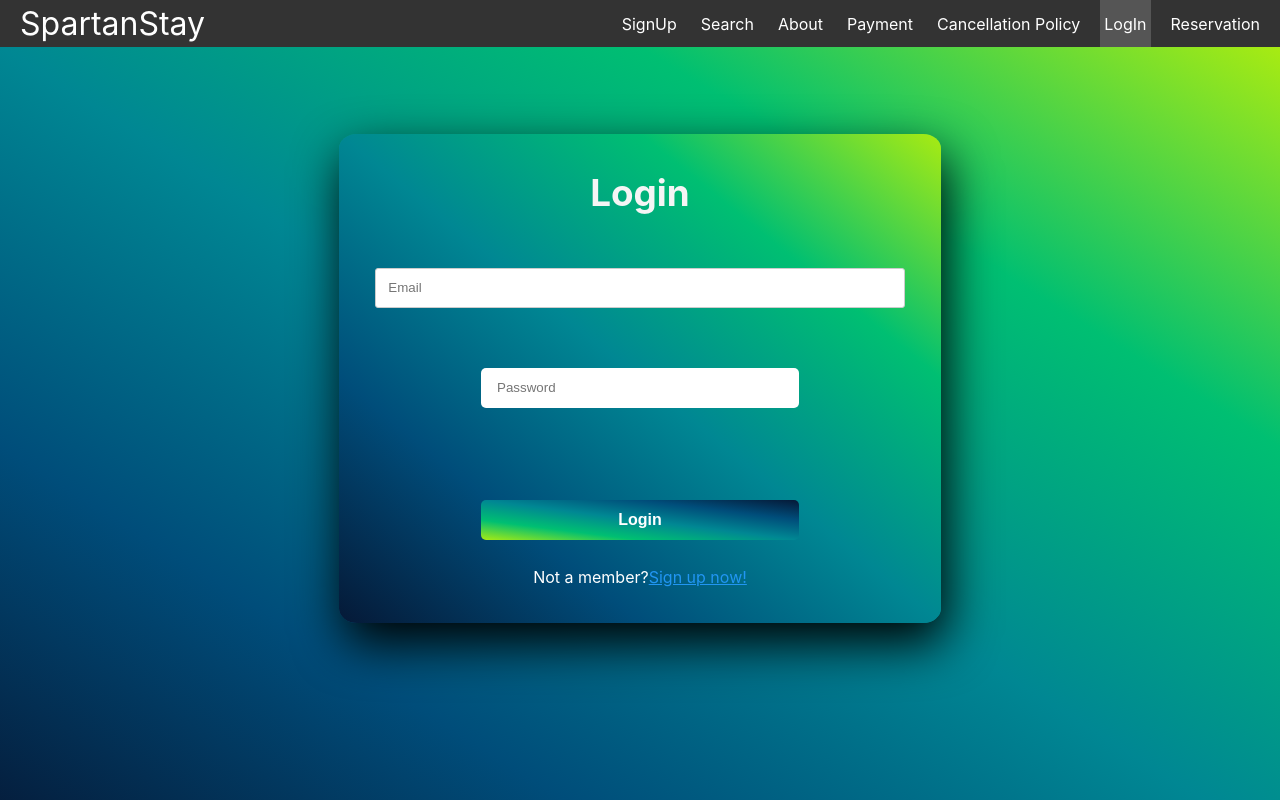
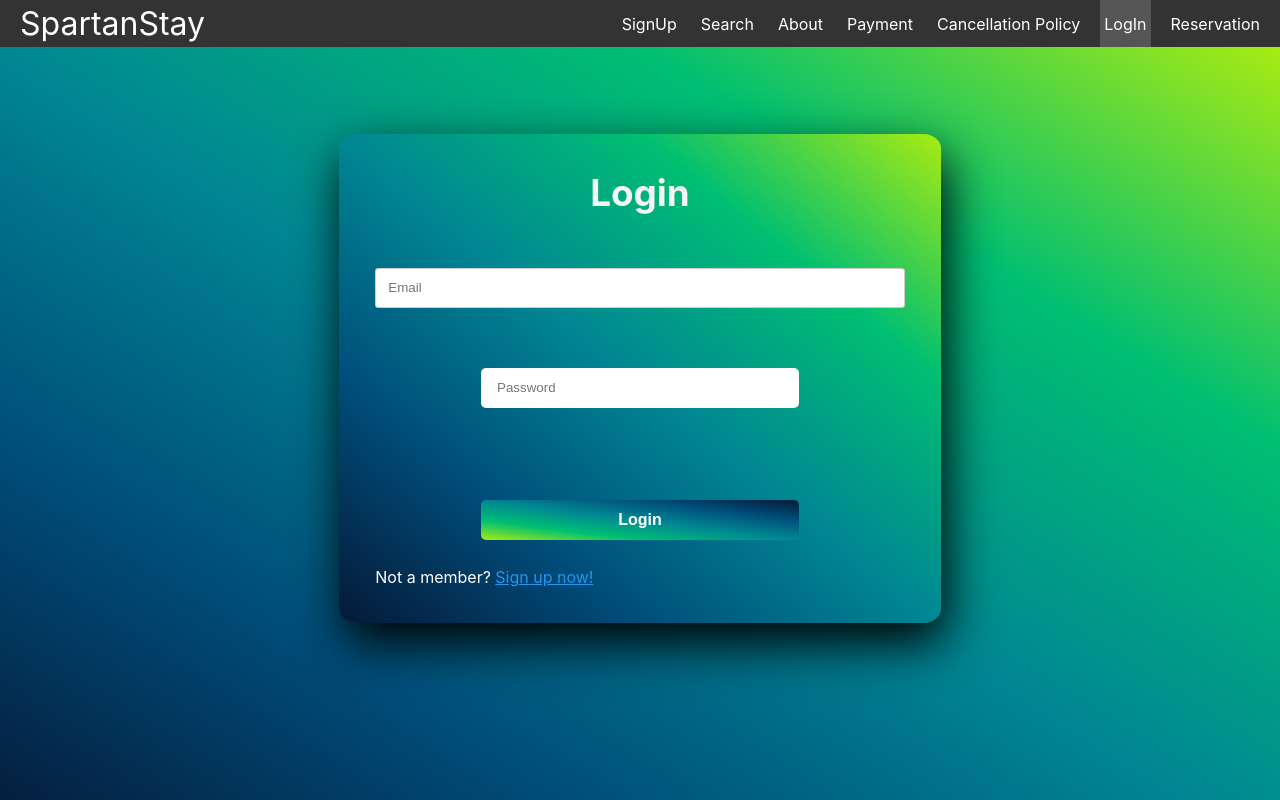
Before and after one commit to starphys/spartanstay, a React (Create React App) app in the folder spartanstay/frontend/: page /login in a window 1280 px wide. Built offline with nearby package versions, Linux system fonts and the light colour scheme.

Commit message:
Fixed login

```diff
--- a/spartanstay/frontend/src/pages/LogIn.js
+++ b/spartanstay/frontend/src/pages/LogIn.js
@@ -43,28 +43,24 @@ function LogIn({token, setToken}) {
     <div className="LogIn">
 
       <div className="LogInForm">
-        <label><b>Login</b></label>
-        <input className="LogInInput" type="text" placeholder="Email" name="email" value={email}
+        <label className="login-label"><b>Login</b></label>
+        <input className="login-input" type="text" placeholder="Email" name="email" value={email}
         onChange={(e)=>setEmail(e.target.value)} required></input>
 
         <br></br>
         <br></br>
 
-        <input className="LogInInput" type="password" placeholder="Password" name="psw" value={password}
+        <input className="login-input" type="password" placeholder="Password" name="psw" value={password}
         onChange={(e)=>setPassword(e.target.value)} required></input>
         <br></br>
         <br></br>
 
-        {/*<label className="text">Remember me</label>
-        <input className="LogInCheckbox" type="checkbox" id="Remember me" name="rem"></input>*/}
-
-
         {accountLoggedIn ? <Alert key='success' className="success-msg" variant='success'>Welcome {token.firstName}!</Alert> : ""}
         {validPass ? '': <Alert key='danger' className="error-msg" variant='danger'>Please enter valid password and email.</Alert>}
 
-        <button onClick={handleClick}>Login</button>
+        <button className="login-button" onClick={handleClick}>Login</button>
 
-        <label className="text">Not a member? <a href=" /sign-up"> Sign up now!</a></label>
+        <label className="login-label-text">Not a member? <a href=" /sign-up"> Sign up now!</a></label>
 
       </div>
     </div>
--- a/spartanstay/frontend/src/style/LogIn.css
+++ b/spartanstay/frontend/src/style/LogIn.css
@@ -1,11 +1,11 @@
-body {
+.login-body {
     margin: 0;
 	padding: 0;
     min-width: 100%;
     height: 100%;
 
 }
-button{
+.login-button{
 	width: 60%;
 	height: 2.5em;
 	margin: 5% auto;
@@ -39,7 +39,7 @@ button{
 }
 
 
-label {
+.login-label {
     color: whitesmoke;
     font-size: 2.3em;
     justify-content: center;
@@ -49,7 +49,7 @@ label {
 
 
 }
-label.text {
+.login-label-text {
     color:#fff;
     font-size: 1em;
     margin-bottom: 0%;
@@ -58,12 +58,12 @@ label.text {
 }
 
 
-input.LogInCheckbox{
+.login-input-checkbox{
     transform: scale(0.4) ;
 
 }
 
-input {
+.login-input {
     width: 60%;
     height: 3em;
     background: white;
```
